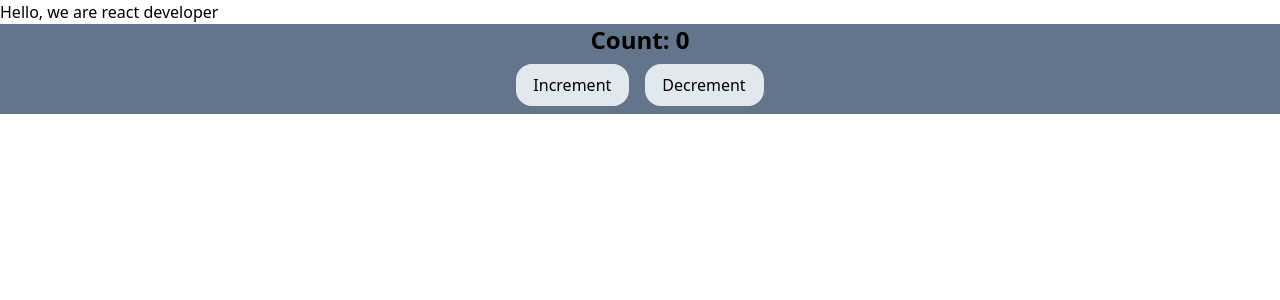
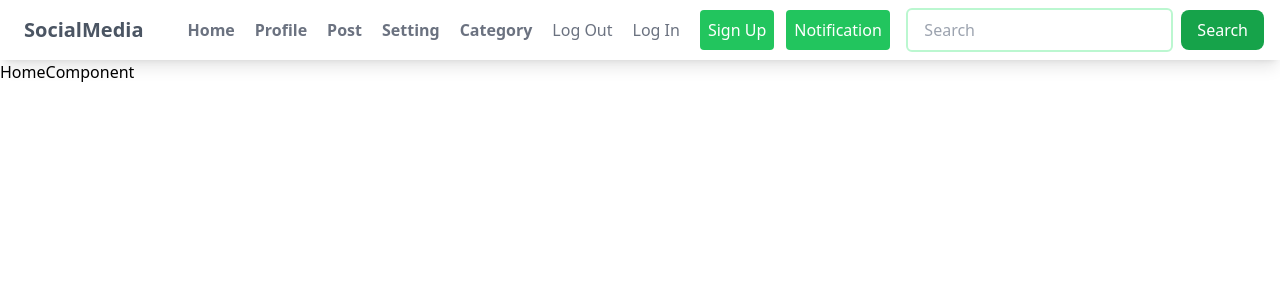
Before and after one commit to Ramudgar/skillspark_batch4, a React (Create React App) app in the folder Socialmedia/Frontend/socialmedia/: page / in a window 1280 px wide. Shown: the top 300 px of the page. Built offline with nearby package versions, Linux system fonts and the light colour scheme.

Commit message:
routing is done

```diff
--- a/Socialmedia/Frontend/socialmedia/package.json
+++ b/Socialmedia/Frontend/socialmedia/package.json
@@ -8,6 +8,7 @@
     "@testing-library/user-event": "^13.5.0",
     "react": "^18.3.1",
     "react-dom": "^18.3.1",
+    "react-router-dom": "^6.27.0",
     "react-scripts": "5.0.1",
     "web-vitals": "^2.1.4"
   },
--- a/Socialmedia/Frontend/socialmedia/src/App.js
+++ b/Socialmedia/Frontend/socialmedia/src/App.js
@@ -1,9 +1,21 @@
+import HomeComponent from "./Components/Home/HomeComponent";
+import NavbarComponent from "./Components/Navbar/NavbarComponent";
+import { Route, BrowserRouter as Router, Routes } from "react-router-dom";
+import PostComponent from "./Components/Post/PostComponent";
+import ProfileComponent from "./Components/Profile/ProfileComponent";
 
 function App() {
   return (
-    <div>
-      <h1>Hello, we are react developer</h1>
-    </div>
+    <>
+      <Router>
+        <NavbarComponent />
+        <Routes>
+          <Route path="/" element={<HomeComponent />} />
+          <Route path="/post" element={<PostComponent />} />
+          <Route path="/profile" element={<ProfileComponent />} />
+        </Routes>
+      </Router>
+    </>
   );
 }
 
--- /dev/null
+++ b/Socialmedia/Frontend/socialmedia/src/Components/Home/HomeComponent.jsx
@@ -0,0 +1,9 @@
+import React from 'react'
+
+const HomeComponent = () => {
+  return (
+    <div>HomeComponent</div>
+  )
+}
+
+export default HomeComponent
--- /dev/null
+++ b/Socialmedia/Frontend/socialmedia/src/Components/Navbar/NavbarComponent.jsx
@@ -0,0 +1,197 @@
+import { Link } from "react-router-dom";
+function NavbarComponent() {
+  return (
+    <nav className="bg-white shadow-lg">
+      <div className="max-w-7xl mx-auto px-4">
+        <div className="flex justify-between items-center">
+          <div className="flex space-x-7">
+            <div>
+              <Link to="/" className="flex items-center py-4 px-2">
+                <span className="font-bold text-gray-600 text-xl">
+                  SocialMedia
+                </span>
+              </Link>
+            </div>
+            <div className="hidden md:flex items-center space-x-1">
+              <Link
+                to="/"
+                className="py-4 px-2  text-gray-500 font-semibold hover:text-green-500 transition duration-300  "
+              >
+                Home
+              </Link>
+
+              <Link
+                to="/profile"
+                className="py-4 px-2  text-gray-500 font-semibold hover:text-green-500 transition duration-300 "
+              >
+                Profile
+              </Link>
+
+              <Link
+                to="/post"
+                className="py-4 px-2 text-gray-500 font-semibold hover:text-green-500 transition duration-300"
+              >
+                Post
+              </Link>
+              <Link
+                to="/product"
+                className="py-4 px-2 text-gray-500 font-semibold hover:text-green-500 transition duration-300"
+              >
+                Setting
+              </Link>
+
+              <Link
+                to="/category"
+                className="py-4 px-2 text-gray-500 font-semibold hover:text-green-500 transition duration-300"
+              >
+                Category
+              </Link>
+
+              <button className="py-2 px-2 font-medium text-gray-500 rounded hover:bg-gray-200 transition duration-300">
+                Log Out
+              </button>
+
+              <div className="hidden md:flex items-center space-x-3">
+                <Link
+                  to="/login"
+                  className="py-2 px-2 font-medium text-gray-500 rounded hover:bg-gray-200 transition duration-300"
+                >
+                  Log In
+                </Link>
+                <Link
+                  to="/register"
+                  className="py-2 px-2 font-medium text-white bg-green-500 rounded hover:bg-green-400 transition duration-300"
+                >
+                  Sign Up
+                </Link>
+                <Link
+                  to="/register"
+                  className="py-2 px-2 font-medium text-white bg-green-500 rounded hover:bg-green-400 transition duration-300"
+                >
+                  Notification
+                </Link>
+              </div>
+            </div>
+          </div>
+          <div>
+            <form>
+              <input
+                type="text"
+                className="py-2 px-4 rounded-md focus:outline-none border-2 border-green-200 mx-2 focus:ring focus:ring-green-500"
+                placeholder="Search"
+              />
+              <button
+                className="rounded-lg bg-green-600 text-white px-4 py-2"
+                type="submit"
+              >
+                Search
+              </button>
+            </form>
+          </div>
+
+          <div className="md:hidden flex items-center">
+            <button className="outline-none mobile-menu-button ">
+              <svg
+                className="w-6 h-6 text-gray-500 hover:text-green-500"
+                fill="none"
+                strokeLinecap="round"
+                strokeLinejoin="round"
+                strokeWidth="2"
+                viewBox="0 0 24 24"
+                stroke="currentColor"
+              >
+                <path d="M4 6h16M4 12h16m-7 6h7" />
+              </svg>
+            </button>
+          </div>
+        </div>
+      </div>
+
+      {/* {isOpen && (
+        <>
+          <div className="md:hidden">
+            <ul>
+              <li>
+                <Link
+                  to="/"
+                  className="block text-sm px-2 py-4 text-white bg-green-500 font-semibold"
+                >
+                  Home
+                </Link>
+              </li>
+
+              <>
+                <li>
+                  <Link
+                    to="/#"
+                    className="block text-sm px-2 py-4 hover:bg-green-500 transition duration-300"
+                  >
+                    Shop
+                  </Link>
+                </li>
+                <li>
+                  <Link
+                    to="/profile"
+                    className="block text-sm px-2 py-4 hover:bg-green-500 transition duration-300"
+                  >
+                    Profile
+                  </Link>
+                </li>
+                <li>
+                  <Link
+                    to="/product"
+                    className="block text-sm px-2 py-4 hover:bg-green-500 transition duration-300"
+                  >
+                    Product
+                  </Link>
+                </li>
+              </>
+
+              <li>
+                <Link
+                  to="/category"
+                  className="block text-sm px-2 py-4 hover:bg-green-500 transition duration-300"
+                >
+                  Category
+                </Link>
+              </li>
+              <li>
+                <Link
+                  to="/addproduct"
+                  className="block text-sm px-2 py-4 hover:bg-green-500 transition duration-300"
+                >
+                  Add Product
+                </Link>
+              </li>
+
+              <li>
+                <button className="block text-sm px-2 py-4 hover:bg-green-500 transition duration-300">
+                  Log Out
+                </button>
+              </li>
+
+              <li>
+                <Link
+                  to="/login"
+                  className="block text-sm px-2 py-4 hover:bg-green-500 transition duration-300"
+                >
+                  Log In
+                </Link>
+              </li>
+              <li>
+                <Link
+                  to="/register"
+                  className="block text-sm px-2 py-4 hover:bg-green-500 transition duration-300"
+                >
+                  Sign Up
+                </Link>
+              </li>
+            </ul>
+          </div>
+        </>
+      )} */}
+    </nav>
+  );
+}
+
+export default NavbarComponent;
--- /dev/null
+++ b/Socialmedia/Frontend/socialmedia/src/Components/Post/PostComponent.jsx
@@ -0,0 +1,9 @@
+import React from 'react'
+
+const PostComponent = () => {
+  return (
+    <div>PostComponent</div>
+  )
+}
+
+export default PostComponent
--- /dev/null
+++ b/Socialmedia/Frontend/socialmedia/src/Components/Profile/ProfileComponent.jsx
@@ -0,0 +1,9 @@
+import React from 'react'
+
+const ProfileComponent = () => {
+  return (
+    <div>ProfileComponent</div>
+  )
+}
+
+export default ProfileComponent
--- a/Socialmedia/Frontend/socialmedia/src/index.js
+++ b/Socialmedia/Frontend/socialmedia/src/index.js
@@ -3,7 +3,7 @@ import ReactDOM from "react-dom/client";
 // import TestComponent from './testComponent';
 import App from "./App";
 import "./App.css";
-import CounterFunctionalComponent from "./Components/CounterFunctionalComponent";
+// import CounterFunctionalComponent from "./Components/CounterFunctionalComponent";
 // import Counter from "./Components/ClassComponent";
 
 const root = ReactDOM.createRoot(document.getElementById("root"));
@@ -12,6 +12,6 @@ root.render(
     {/* <TestComponent/> */}
     <App />
     {/* <Counter/> */}
-    <CounterFunctionalComponent />
+    {/* <CounterFunctionalComponent /> */}
   </>
 );
```
Also changed, not shown: 1 other file (tests, documents, lock files or other folders).
